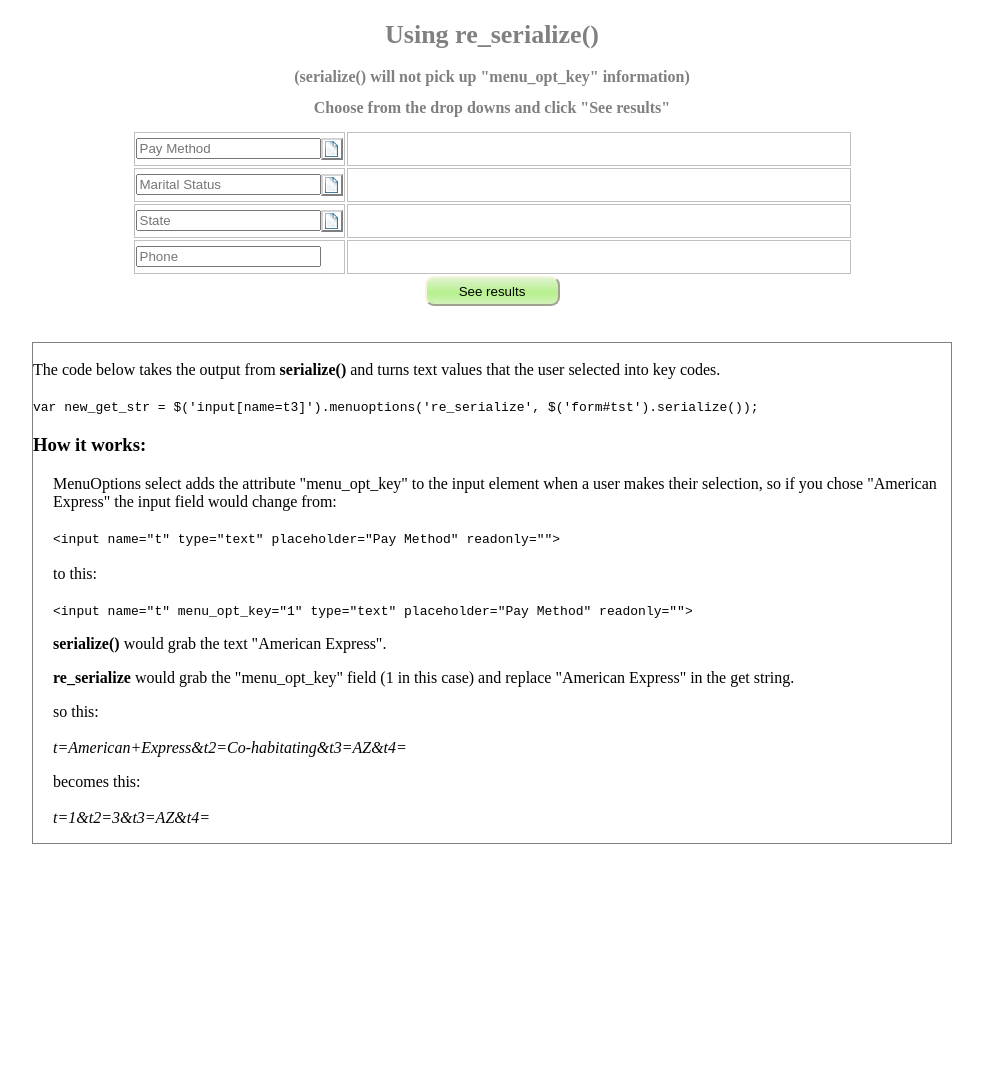
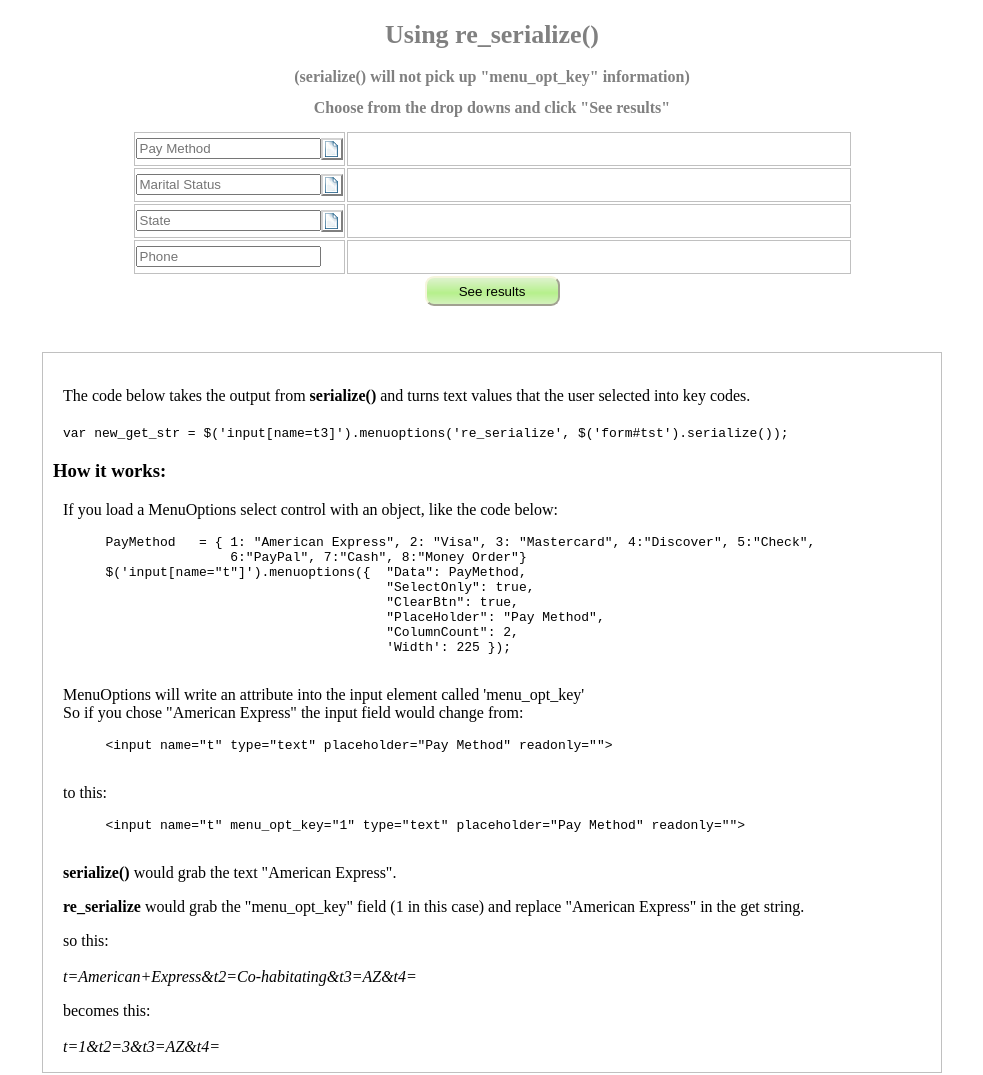
Before and after one commit to compsult/MenuOptions, a website: page examples/Serialize.html in a window 1280 px wide. Shown: the whole page, without its empty margins (148-1131 px from the left). Before the commit the page ends 853 px from the top, so only its background shows below. Drawn offline with nearby package versions, Linux system fonts and the light colour scheme.

Commit message:
improve docs (re_serialize)

```diff
--- a/examples/Serialize.html
+++ b/examples/Serialize.html
@@ -107,23 +107,41 @@ $(document).ready(function() {
 	<button class="a" tooltip="Click to see serialize results" id=btn>See results</button><br>
 	</form>
 	<br><br>
-   <div style="display:block; border:1px solid gray;text-align:left;">
-       <br />The code below takes the output from <span style='font-weight:bold'>serialize()</span> and turns
-       text values that the user selected into key codes.<br /><br />
-      <code>
-        var new_get_str = $('input[name=t3]').menuoptions('re_serialize', $('form#tst').serialize());
-      </code>
-      <h3>How it works:</h3>
+   <div style="display:block; border:1px solid silver;text-align:left;margin:10px;">
+       <p>
+        <br />The code below takes the output from <span style='font-weight:bold'>serialize()</span> and turns
+        text values that the user selected into key codes.<br /><br />
+        <code>
+            var new_get_str = $('input[name=t3]').menuoptions('re_serialize', $('form#tst').serialize());
+        </code>
+      </p>
+       <p>
+      <h3 style='margin-left:10px;'> How it works:</h3>
       <p>
-        MenuOptions select adds the attribute "menu_opt_key" to the input element when a user makes their selection,
-        so if you chose "American Express" the input field would change from:<br /><br />
-        <code>
+      If you load a MenuOptions select control with an object, like the code below:<br>
+        <pre>
+        PayMethod   = { 1: "American Express", 2: "Visa", 3: "Mastercard", 4:"Discover", 5:"Check",
+                        6:"PayPal", 7:"Cash", 8:"Money Order"}
+        $('input[name="t"]').menuoptions({  "Data": PayMethod,
+                                            "SelectOnly": true,
+                                            "ClearBtn": true,
+                                            "PlaceHolder": "Pay Method",
+                                            "ColumnCount": 2,
+                                            'Width': 225 });
+        </pre>
+        <p>
+        MenuOptions will write an attribute into the input element called 'menu_opt_key'<br>
+        So if you chose "American Express" the input field would change from:
+        </p>
+        <pre>
         &lt;input name="t" type="text" placeholder="Pay Method" readonly=""&gt;
-        </code>
-        <br /><br />to this:<br /><br />
-        <code>
+        </pre>
+        <p>
+        to this:
+        </p>
+        <pre>
         &lt;input name="t" menu_opt_key="1" type="text" placeholder="Pay Method" readonly=""&gt;
-        </code>
+        </pre>
         <p>
         <span style='font-weight:bold'>serialize()</span> would grab the text "American Express".
         </p>
--- a/menuoptions.jquery.json
+++ b/menuoptions.jquery.json
@@ -8,7 +8,7 @@
         "input",
         "menu"
     ],
-    "version":"1.5.0-13",
+    "version":"1.5.0-14",
     "author": {
         "name": "Michael Etts",
         "url": "https://github.com/compsult/menuoptions"
--- a/package.json
+++ b/package.json
@@ -1,6 +1,6 @@
 {
     "name": "menuoptions",
-    "version":"1.5.0-13",
+    "version":"1.5.0-14",
     "title": "Menu Options",
     "description": "A jQuery widget designed to optimize data entry speed for both keyboard and mouse users. MenuOptions uses autocomplete and mouseover filtering to accomplish this. Menus can be created that follow URLs or execute javascript functions.",
     "keywords": [
```
Also changed, not shown: examples/QuickStartSelect.html (+10 -2 lines), examples/ReloadMenuOptions.html (+25 -6 lines), README.md, 2 other files.
